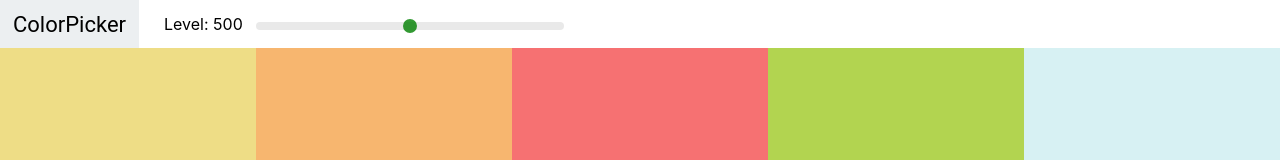
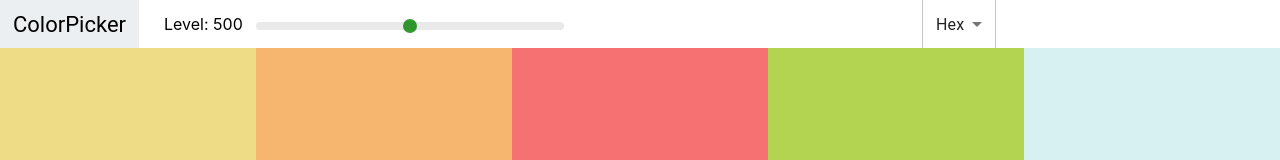
Before and after one commit to AdrianKusek/react-colors, a React (Create React App) app: page /pallete/flat-ui-colors-american in a window 1280 px wide. Shown: the top 160 px of the page. Built offline with nearby package versions, Linux system fonts and the light colour scheme.

Commit message:
add select to navbar

```diff
--- a/package.json
+++ b/package.json
@@ -3,6 +3,9 @@
   "version": "0.1.0",
   "private": true,
   "dependencies": {
+    "@emotion/react": "^11.13.3",
+    "@emotion/styled": "^11.13.0",
+    "@mui/material": "^6.0.2",
     "@testing-library/jest-dom": "^5.17.0",
     "@testing-library/react": "^13.4.0",
     "@testing-library/user-event": "^13.5.0",
--- a/src/Navbar.js
+++ b/src/Navbar.js
@@ -1,10 +1,18 @@
-import React from 'react'
+import React, { useState } from 'react';
 import Slider from 'rc-slider';
 import 'rc-slider/assets/index.css';
 import './Navbar.css'
+import Select, { SelectChangeEvent } from '@mui/material/Select';
+import MenuItem from '@mui/material/MenuItem';
 
 export default function Navbar(props) {
   const {level,changeLevel}  = props
+  const [format, setFormat] = useState('hex')
+  const handleChange = (e) =>{
+    setFormat(e.target.value)
+    props.handleChange(e.target.value)
+
+  }
   return (
    <header className='Navbar'>
     <div className='logo'>
@@ -19,6 +27,14 @@ export default function Navbar(props) {
         </div>
 
         </div>
+        <div className='select-container'>
+            <Select value={format} onChange={handleChange}>
+                <MenuItem value='hex' >Hex  </MenuItem>
+                <MenuItem value='rgb' >rgb </MenuItem>
+                <MenuItem value='rgba' >rgba </MenuItem>
+
+            </Select>
+        </div>
 
 
 
--- a/src/Pallete.js
+++ b/src/Pallete.js
@@ -6,15 +6,21 @@ import Navbar from './Navbar';
 
 export default function Pallete(props) {
   const [level, setLevel]  = useState(500)
-  const colorBoxes = props.pallete.colors[level].map(color =>(<ColorBox background={color.hex} name={color.name}/>))
+  const [format, setFormat] = useState('hex')
+
+  const colorBoxes = props.pallete.colors[level].map(color =>(<ColorBox background={color[format]} name={color.name}/>))
   const changeLevel = (newLevel)=>{
     setLevel(newLevel)
+
+  }
+  const changeFormat = (val) =>{
+   setFormat(val)
 
   }
   return (
     <div className='Pallete'>
 
-        <Navbar level = {level} changeLevel = {changeLevel}/>
+        <Navbar level = {level} changeLevel = {changeLevel} handleChange={changeFormat}/>
 
         {/* navbar goes here */}
         <div className='Pallete-colors'>
```
Also changed, not shown: 1 other file (tests, documents, lock files or other folders).
